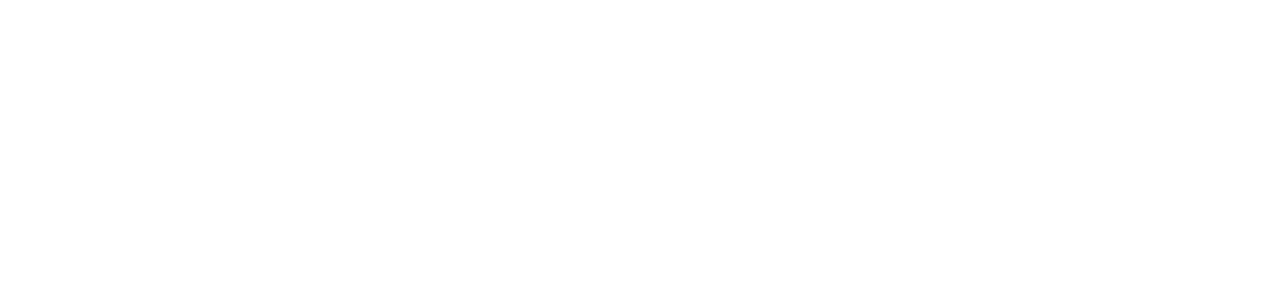
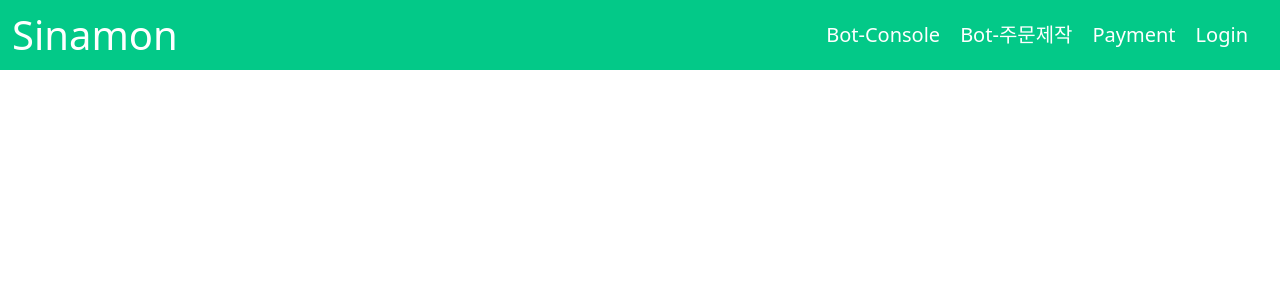
Before and after one commit to developer-DongWoo/vue, a Vue app: page /#/plan-purchase in a window 1280 px wide. Shown: the top 300 px of the page. Built offline with nearby package versions, Linux system fonts and the light colour scheme.

Commit message:
feat/vue2/v1 store.js

```diff
--- a/src/components/layout/Header.vue
+++ b/src/components/layout/Header.vue
@@ -1,9 +1,72 @@
 <template>
-  <div></div>
+  <!-- <button @click="login">Login</button> -->
+  <div class="container-fluid" :style="{ backgroundColor: mainColor }" id="navBar-background">
+    <div class="col-12" :style="{ color: lightFontColor }" id="logo-wrapper">
+      <div id="logo">Sinamon</div>
+      <div id="menu">
+        <ul>
+          <li>Bot-Console</li>
+          <li>Bot-주문제작</li>
+          <li>Payment</li>
+          <li>Login</li>
+        </ul>
+      </div>
+    </div>
+  </div>
 </template>
 
 <script>
 export default {
-  name: "VueHeader"
+  name: "VueHeader",
+  computed: {
+    mainColor() {
+      return this.$store.state.mainColor;
+    },
+    lightFontColor() {
+      return this.$store.state.lightFontColor;
+    },
+  },
+  methods: {
+    // login() {
+    //   const credentials = { username: "john_doe", password: "password123" };
+    //   this.$store.dispatch("login", credentials); // 'auth/login' 액션을 호출하고 credentials를 전달
+    // }
+  },
 };
 </script>
+
+<style>
+#navBar-background {
+  width: 100%;
+  height: 70px;
+}
+
+#logo {
+  font-size: 40px;
+}
+
+#logo-wrapper {
+  height: 100%;
+  display: flex;
+  align-items: center;
+  justify-content: space-between;
+}
+
+#menu {
+  display: flex;
+  align-items: center;
+  font-size: 20px;
+}
+
+#menu ul {
+  list-style: none;
+  display: flex;
+  margin: 0;
+  padding: 0;
+}
+
+#menu li {
+  margin-right: 20px;
+  cursor: pointer;
+}
+</style>
--- a/src/main.js
+++ b/src/main.js
@@ -7,6 +7,8 @@ import { BootstrapVue, IconsPlugin } from 'bootstrap-vue'
 import 'bootstrap/dist/css/bootstrap.css'
 import 'bootstrap-vue/dist/bootstrap-vue.css'
 
+import store from './store'; // Vuex 스토어를 불러옵니다.
+
 // Make BootstrapVue available throughout your project
 Vue.use(BootstrapVue)
 // Optionally install the BootstrapVue icon components plugin
@@ -14,5 +16,6 @@ Vue.use(IconsPlugin)
 
 new Vue({
   router,
+  store,
   render: (h) => h(App),
 }).$mount("#app");
--- /dev/null
+++ b/src/store.js
@@ -0,0 +1,20 @@
+import Vue from 'vue';
+import Vuex from 'vuex';
+import auth from './store/modules/auth'; // auth.js 파일을 임포트합니다.
+
+Vue.use(Vuex);
+
+export default new Vuex.Store({
+  state: {
+    url: "http://localhost.com",
+    mainColor : "#03C988",
+    lightFontColor : "white",
+    DarkFontColor : "black"
+  },
+  mutations: {},
+  actions: {},
+  getters: {},
+  modules: {
+    auth, // 임포트한 auth 모듈을 modules에 등록합니다.
+  }
+});
--- /dev/null
+++ b/src/store/api.js
@@ -0,0 +1,51 @@
+const api = {
+    async loginUser(credentials, apiUrl) {
+      try {
+        // 로그인 요청을 서버에 보냄
+        // const response = await fetch(`${apiUrl}/login`, { // apiUrl을 사용하여 요청 URL을 만듭니다.
+        //   method: 'POST',
+        //   headers: {
+        //     'Content-Type': 'application/json',
+        //   },
+        //   body: JSON.stringify(credentials),
+        // });
+
+        // // 서버로부터 받은 응답 데이터를 JSON 형태로 파싱하여 반환
+        // const data = await response.json();
+        console.log(1313)
+        console.log(credentials)
+        console.log(apiUrl)
+        return {user:1}
+      } catch (error) {
+        // 에러 처리
+        throw new Error('로그인 실패');
+      }
+    },
+    async signupUser(userData, apiUrl) {
+        try {
+          // 회원가입 요청을 서버에 보냄
+          // const response = await fetch(`${apiUrl}/signup`, { // apiUrl을 사용하여 요청 URL을 만듭니다.
+          //   method: 'POST',
+          //   headers: {
+          //     'Content-Type': 'application/json',
+          //   },
+          //   body: JSON.stringify(userData),
+          // });
+
+          // // 서버로부터 받은 응답 데이터를 JSON 형태로 파싱하여 반환
+          // const data = await response.json();
+          console.log(1313)
+          console.log(userData)
+          console.log(apiUrl)
+          return { user: 2 }; // 가정: 회원가입 성공 후 사용자 정보를 반환
+        } catch (error) {
+          // 에러 처리
+          throw new Error('회원가입 실패');
+        }
+      },
+      async testMethod(test) {
+        console.log(test);
+      }
+    };
+
+    export default api;
--- /dev/null
+++ b/src/store/modules/auth.js
@@ -0,0 +1,50 @@
+// auth.js
+import api from "../api"
+const state = {
+    isLoggedIn: false,
+    user: null,
+  };
+
+  const mutations = {
+    login(state, user) {
+      state.isLoggedIn = true;
+      state.user = user;
+    },
+    logout(state) {
+      state.isLoggedIn = false;
+      state.user = null;
+    },
+  };
+
+  const actions = {
+    async login({ commit, state }, credentials) {
+      try {
+        const apiUrl = state.url;
+        const response = await api.loginUser(credentials, apiUrl);
+
+        // 응답에서 user 정보를 추출
+        const user = response.user;
+
+        // login 변이에 user 정보를 전달하여 상태 업데이트
+        commit('login', user);
+      } catch (error) {
+        // 로그인 실패 처리
+      }
+    },
+    logout({ commit }) {
+      // 로그아웃 로직을 가정하여 처리
+      commit('logout');
+    },
+  };
+
+  const getters = {
+    isLoggedIn: (state) => state.isLoggedIn,
+    getUser: (state) => state.user,
+  };
+
+  export default {
+    state,
+    mutations,
+    actions,
+    getters,
+  };
```
Also changed, not shown: src/store/modules/botConsole.js (added), src/store/modules/botRequest.js (added), src/store/modules/home.js (added), src/store/modules/mypage.js (added), src/store/modules/payment.js (added).
